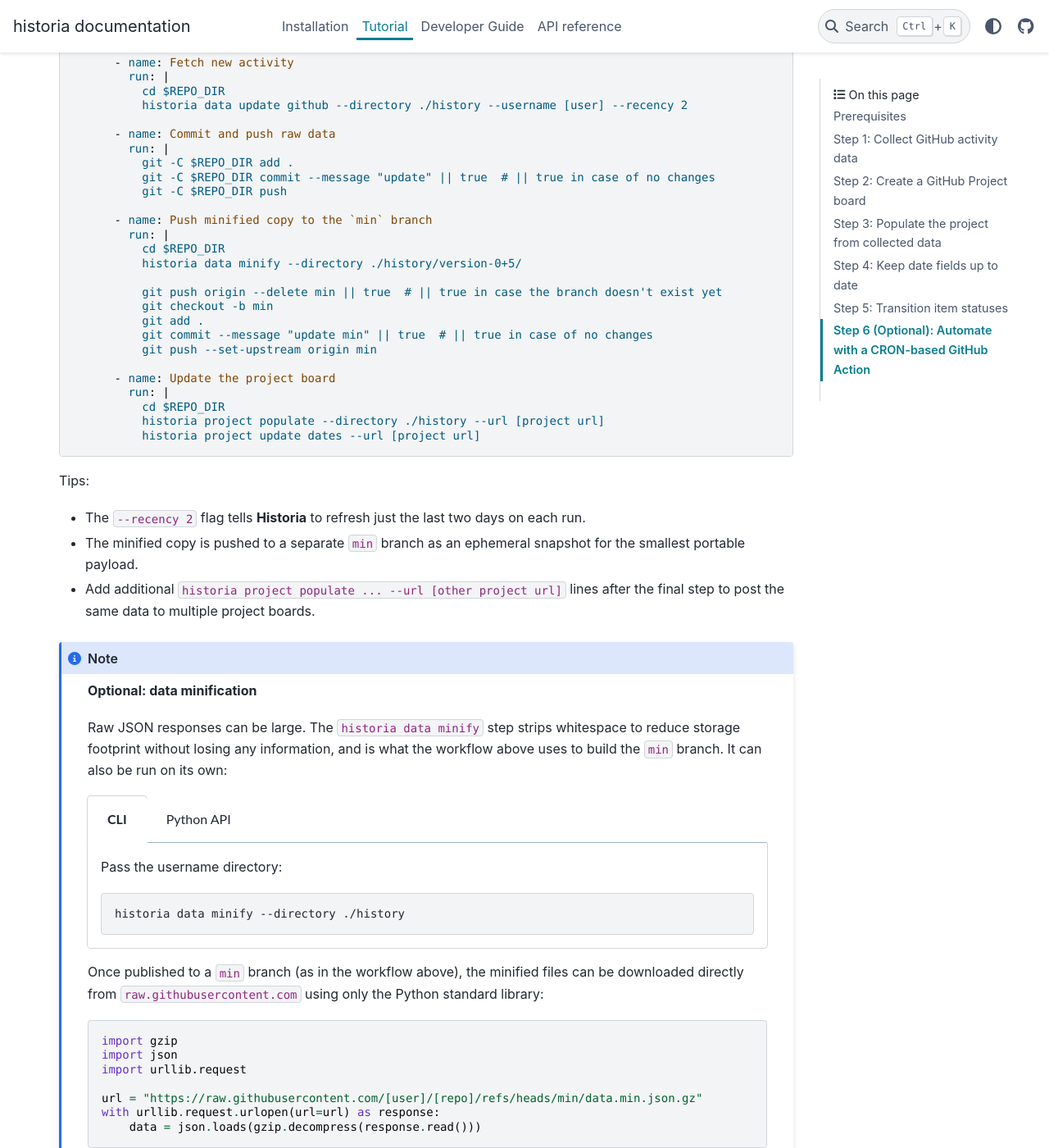
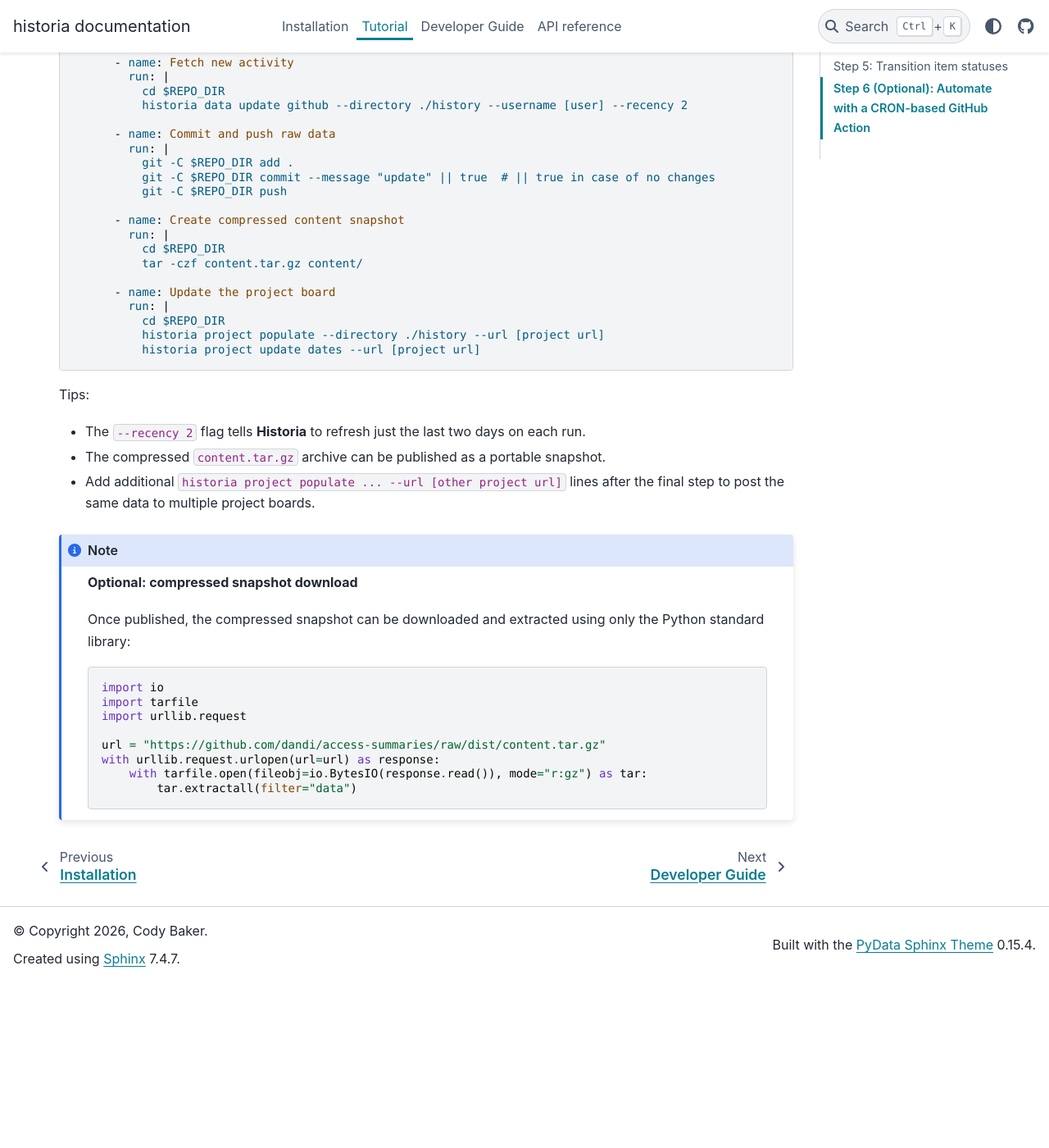
Before and after one commit to CodyCBakerPhD/historia, a Sphinx documentation site: the page built from docs/tutorial/index.md, in a window 1280 px wide and 1400 px high, scrolled down 4142 px. Shown: the whole window at 82% size. Built offline with Sphinx 7.4.7 and the PyData theme 0.15.4, drawn with Linux system fonts in a browser that asks for light colours; after the commit the page ends 5341 px from its top, so only the background shows below that.

Commit message:
Retire minify code and update archive docs
Co-Authored-By: GitHub Copilot Coding Agent 1.0 / GPT-5.5 <noreply@openai.com>

Agent-Logs-Url: https://github.com/CodyCBakerPhD/historia/sessions/37b9afc0-292a-40ca-bbb3-94beb97f161f

Co-authored-by: CodyCBakerPhD <51133164+CodyCBakerPhD@users.noreply.github.com>

````diff
--- a/docs/tutorial/index.md
+++ b/docs/tutorial/index.md
@@ -238,16 +238,10 @@ jobs:
           git -C $REPO_DIR commit --message "update" || true  # || true in case of no changes
           git -C $REPO_DIR push
 
-      - name: Push minified copy to the `min` branch
+      - name: Create compressed content snapshot
         run: |
           cd $REPO_DIR
-          historia data minify --directory ./history/version-0+5/
-
-          git push origin --delete min || true  # || true in case the branch doesn't exist yet
-          git checkout -b min
-          git add .
-          git commit --message "update min" || true  # || true in case of no changes
-          git push --set-upstream origin min
+          tar -czf content.tar.gz content/
 
       - name: Update the project board
         run: |
@@ -259,45 +253,22 @@ jobs:
 Tips:
 
 - The `--recency 2` flag tells **Historia** to refresh just the last two days on each run.
-- The minified copy is pushed to a separate `min` branch as an ephemeral snapshot for the smallest portable payload.
+- The compressed `content.tar.gz` archive can be published as a portable snapshot.
 - Add additional `historia project populate ... --url [other project url]` lines after the final step to post the same data to multiple project boards.
 
 :::::{note}
-**Optional: data minification**
+**Optional: compressed snapshot download**
 
-Raw JSON responses can be large.
-The `historia data minify` step strips whitespace to reduce storage footprint without losing any information, and is what the workflow above uses to build the `min` branch.
-It can also be run on its own:
-
-::::{tabs}
-:::{tab} CLI
-Pass the username directory:
-
-```bash
-historia data minify --directory ./history
-```
-:::
-:::{tab} Python API
-```python
-import pathlib
-import historia
-
-historia.data.minify(
-    directory=pathlib.Path("./history")
-)
-```
-:::
-::::
-
-Once published to a `min` branch (as in the workflow above), the minified files can be downloaded directly from `raw.githubusercontent.com` using only the Python standard library:
+Once published, the compressed snapshot can be downloaded and extracted using only the Python standard library:
 
 ```python
-import gzip
-import json
+import io
+import tarfile
 import urllib.request
 
-url = "https://raw.githubusercontent.com/[user]/[repo]/refs/heads/min/data.min.json.gz"
+url = "https://github.com/dandi/access-summaries/raw/dist/content.tar.gz"
 with urllib.request.urlopen(url=url) as response:
-    data = json.loads(gzip.decompress(response.read()))
+    with tarfile.open(fileobj=io.BytesIO(response.read()), mode="r:gz") as tar:
+        tar.extractall(filter="data")
 ```
 :::::
--- a/pyproject.toml
+++ b/pyproject.toml
@@ -9,7 +9,7 @@ packages = ["src/historia"]
 
 [project]
 name = "historia"
-version = "0.7.1"
+version = "0.7.2"
 authors = [
   { name="Cody Baker", email="cody.c.baker.phd@gmail.com" },
 ]
````
Also changed, not shown: CHANGELOG.md (+1 -0 lines), docs/development/index.md (+0 -1 lines), 5 other files.
